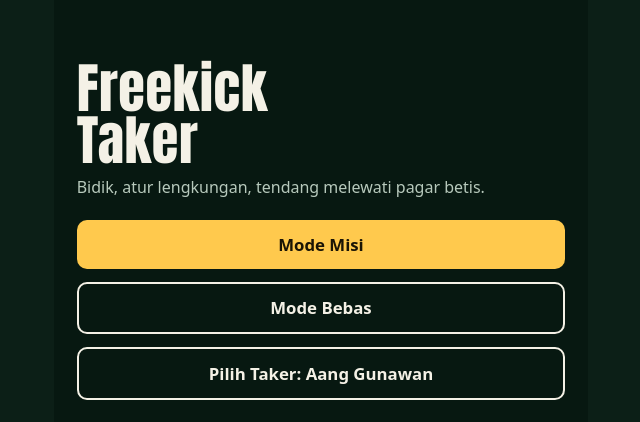
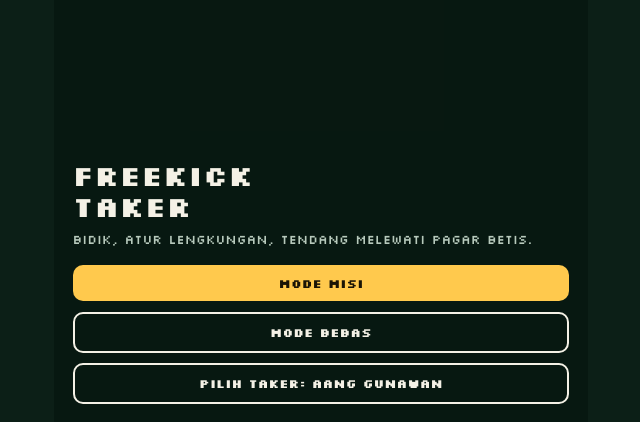
Before and after one commit to goenawork/freekick-taker, a plain HTML site: page index.html in a window 1280 px wide. Shown: the part 378-800 px from the top of the page, without its empty margins (319-959 px from the left). Drawn offline with Linux system fonts and the light colour scheme.

Commit message:
Add files via upload

```diff
--- a/css/style.css
+++ b/css/style.css
@@ -1,14 +1,14 @@
 :root{--night:#0c1f17;--chalk:#f4f1e6;--amber:#ffc94d;--red:#e4412f;--turf:#1f5a3a}
 *{box-sizing:border-box;margin:0;-webkit-tap-highlight-color:transparent}
-html,body{height:100%;background:var(--night);color:var(--chalk);font:16px Barlow,system-ui,sans-serif;overflow:hidden}
+html,body{height:100%;background:var(--night);color:var(--chalk);font:13px Silkscreen,monospace;overflow:hidden}
 #app{position:absolute;inset:0;margin:auto;width:min(100vw,calc(100dvh*2/3));height:min(100dvh,calc(100vw*1.5))}
-#c{position:absolute;inset:0;width:100%;height:100%;touch-action:none}
-h1,h2,.num{font-family:'Barlow Condensed',Impact,sans-serif;font-weight:800;letter-spacing:.01em}
-h1{font-size:3.4rem;line-height:.95}h2{font-size:1.8rem}
+#c{image-rendering:pixelated;position:absolute;inset:0;width:100%;height:100%;touch-action:none}
+h1,h2,.num{font-family:Silkscreen,monospace;font-weight:800;letter-spacing:.01em}
+h1{font-size:2.2rem;line-height:1.1}h2{font-size:1.2rem}
 button{font:inherit;color:inherit;cursor:pointer}
 .sub{margin-top:.6rem;color:#b7c9bc}
 #err{margin-top:.6rem;color:var(--red)}
-.btn{background:var(--amber);color:#1a1405;border:0;border-radius:10px;padding:.8rem 1.2rem;font-weight:600;font-size:1.05rem}
+.btn{background:var(--amber);color:#1a1405;border:0;border-radius:10px;padding:.8rem 1.2rem;font-weight:700;font-size:.95rem}
 .btn.ghost{background:transparent;color:var(--chalk);border:2px solid var(--chalk)}
 .btn:disabled{opacity:.5}
 .screen{position:absolute;inset:0;background:rgba(8,24,17,.96);padding:1.4rem;display:flex;flex-direction:column;gap:.8rem;overflow:auto;padding-top:max(1.4rem,env(safe-area-inset-top));padding-bottom:max(1.4rem,env(safe-area-inset-bottom))}
@@ -18,13 +18,13 @@ button{font:inherit;color:inherit;cursor:pointer}
 .card{display:block;width:100%;text-align:left;background:#12301f;border:2px solid #2c5a41;border-radius:12px;padding:.8rem 1rem}
 .card.on{border-color:var(--amber)}.card:disabled{opacity:.45}
 .card small{display:block;color:#b7c9bc}
-.card .num{font-size:1.3rem}
+.card .num{font-size:1rem}
 .st{display:grid;grid-template-columns:5.5rem 1fr;align-items:center;gap:.2rem .6rem;margin-top:.4rem;font-size:.85rem}
 .bar{height:6px;background:#0c1f17;border-radius:3px}.bar i{display:block;height:100%;background:var(--amber);border-radius:3px}
 #hud{position:absolute;inset:0;pointer-events:none}
 #top{position:absolute;top:0;left:0;right:0;padding:max(10px,env(safe-area-inset-top)) 12px;display:flex;justify-content:space-between;align-items:center;gap:8px;pointer-events:auto}
 #top button{padding:.4rem .8rem;font-size:.9rem;border-radius:8px}
-#info{font-family:'Barlow Condensed';font-weight:800;font-size:1.25rem;text-shadow:0 1px 4px #000}
+#info{font-family:Silkscreen,monospace;font-weight:800;font-size:1rem;text-shadow:0 1px 4px #000}
 #hint{font-size:.8rem;color:#b7c9bc}
 #ctl{position:absolute;left:0;right:0;bottom:0;padding:10px 14px max(12px,env(safe-area-inset-bottom));display:flex;flex-direction:column;gap:8px;background:linear-gradient(transparent,rgba(5,15,10,.85) 35%);pointer-events:auto}
 #ctl label{display:flex;align-items:center;gap:8px;font-size:.85rem}
```
